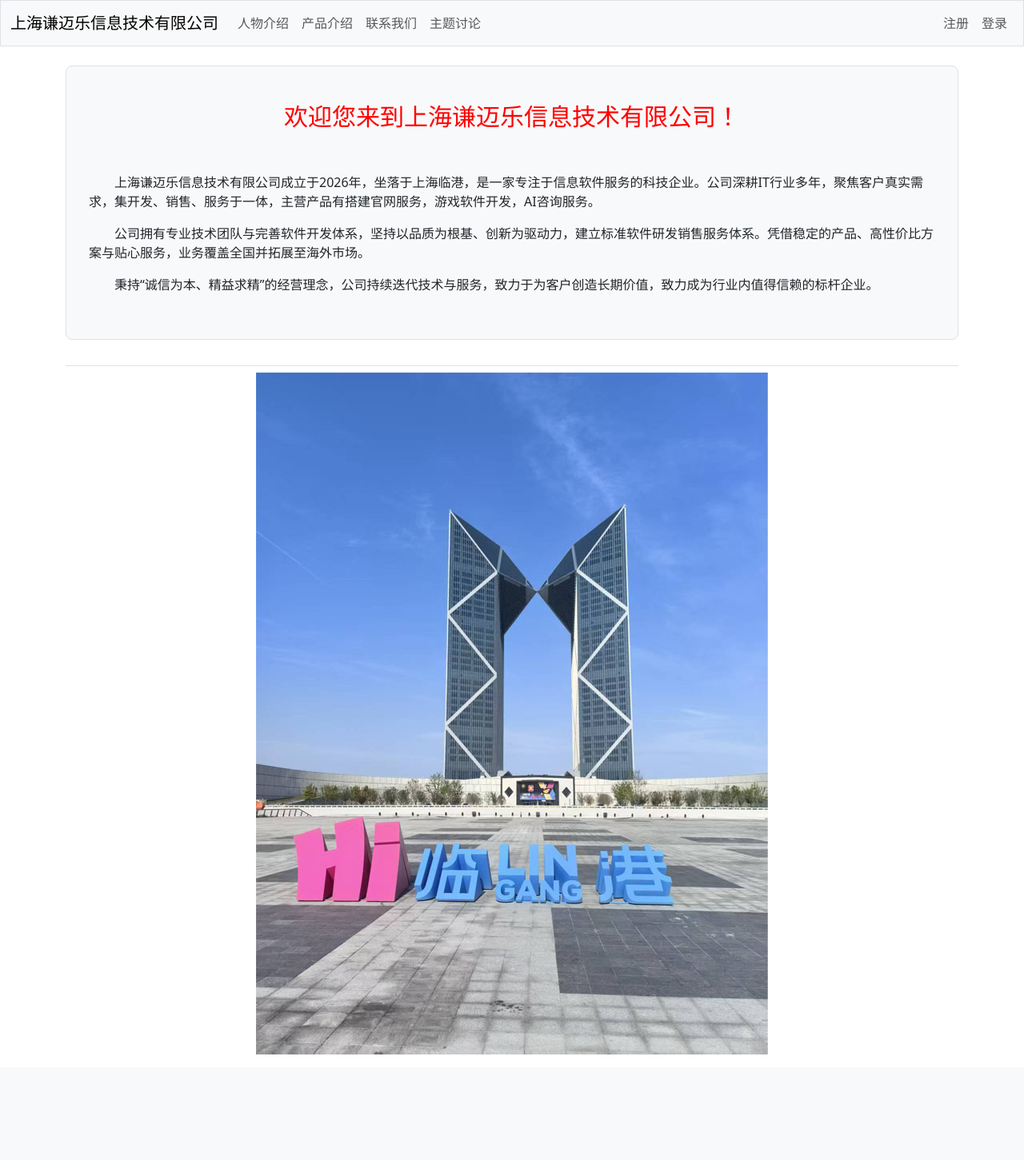
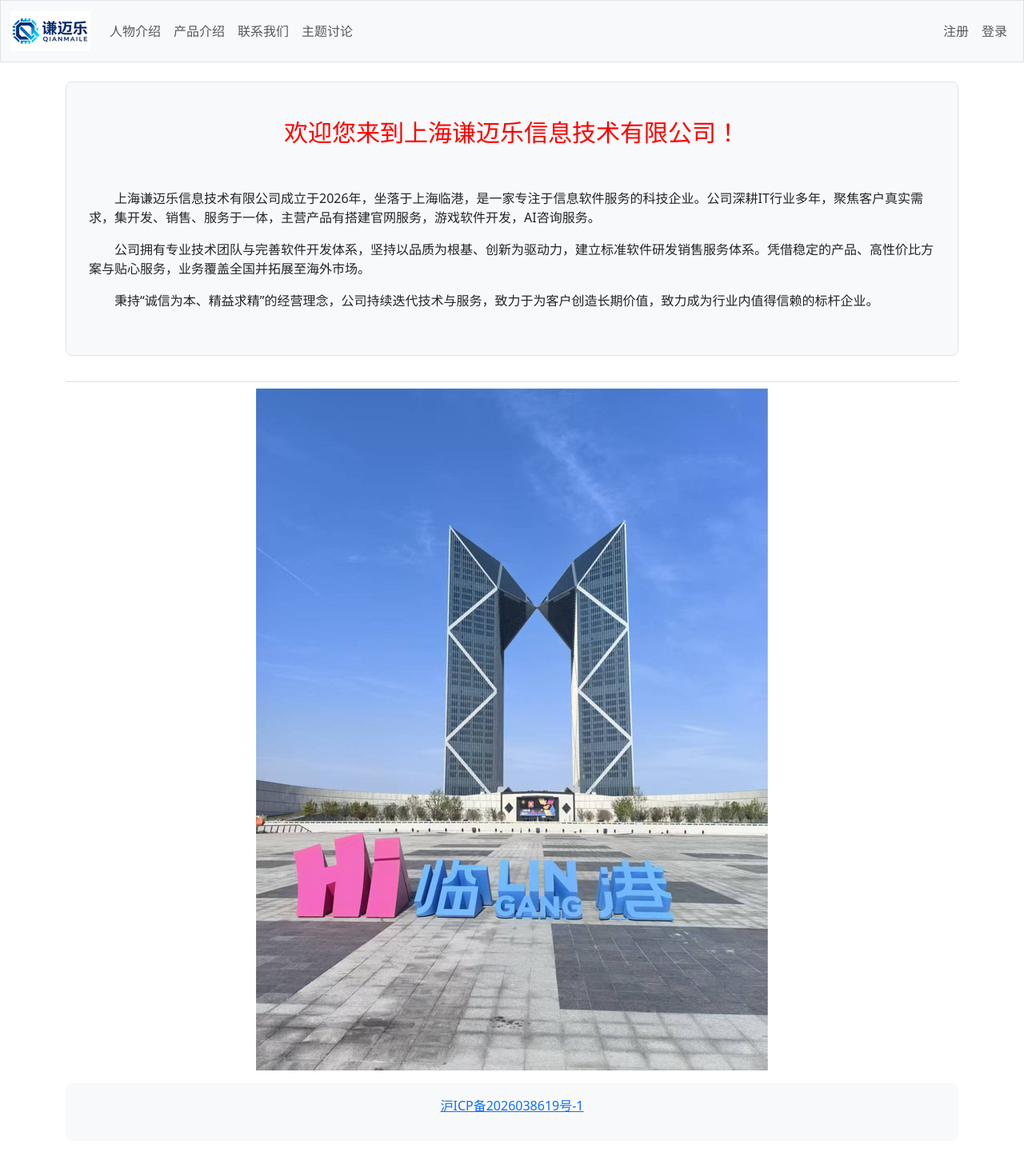
Before and after one commit to danielzqh/qianmaile, a Django app: page / in a window 1280 px wide. Shown: the whole page at 80% size. Before the commit the page ends 1319 px from the top, so only its background shows below. Run offline with Django 5.2, Linux system fonts and the light colour scheme; parts of the project's set-up code (start-up, migrations or seed data) failed here and were passed over; some libraries are stand-ins or nearby versions.

Commit message:
add the logo

```diff
--- a/qml_webs/templates/qml_webs/base.html
+++ b/qml_webs/templates/qml_webs/base.html
@@ -1,9 +1,11 @@
 <!doctype html>
 <html lang="en">
+{% load static %}
 <head>
     <meta charset="utf-8">
     <meta name="viewport" content="width=device-width, initial-scale=1">
-    <title>上海谦迈乐信息技术有限公司</title>
+    <title>谦迈乐</title>
+    <link rel="icon" href="{% static 'img/logo_32_32.png' %}" type="image/png" sizes="32x32">
     {% load django_bootstrap5 %}
     {% bootstrap_css %}
     {% bootstrap_javascript %}
@@ -12,7 +14,7 @@
 <body>
     <nav class="navbar navbar-expand-md navbar-light bg-light mb-4 border">
         <div class="container-fluid">
-            <a class="navbar-brand" href="{% url 'qml_webs:index' %}">上海谦迈乐信息技术有限公司</a>
+            <a class="navbar-brand" href="{% url 'qml_webs:index' %}"><img src="{% static 'img/logo_100_50.png' %}"></a>
 
             <button class="navbar-toggler" type="button" data-bs-toggle="collapse"
                     data-bs-target="#navbarCollapse" aria-controls="navbarCollapse"
@@ -59,6 +61,9 @@
         <div>
             {% block content %}{% endblock content %}
         </div>
+        <div>
+            {% block page_bottom %}{% endblock page_bottom %}
+        </div>
     </main>
 
 </body>
--- a/qml_webs/templates/qml_webs/index.html
+++ b/qml_webs/templates/qml_webs/index.html
@@ -15,3 +15,11 @@
 {% block content %}
 <p style="text-align:center"><img src="{% static 'img/lingang.jpg' %}"></p>
 {% endblock content %}
+
+{% block page_bottom %}
+    <div class="p-2 mb-4 bg-light rounded-3">
+        <div class="container-fluid py-2">
+            <p style="text-align:center"><a href="https://beian.miit.gov.cn/" target="_blank">沪ICP备2026038619号-1</a></p>
+        </div>
+    </div>
+{% endblock page_bottom %}
--- a/qml_webs/views.py
+++ b/qml_webs/views.py
@@ -181,17 +181,28 @@ def wechat_pay_notify(request):
 
     try:
         body = request.body
+        print(f"wechat raw body: {body.decode('utf-8')}")
+
+        #import xml.etree.ElementTree as ET
+        #root = ET.fromstring(body)
+        #resource_node = root.find("./resource")
+        #nonce = resource_node.find("nonce").text
+        #ciphertext = resource_node.find("ciphertext").text
+        #associated_data = resource_node.find("associated_data").text
+
         data = json.loads(body)
         resource = data["resource"]
         nonce = resource["nonce"]
         ciphertext = resource["ciphertext"]
         associated_data = resource["associated_data"]
         pay_info = wx_aes_gcm_decrypt(ciphertext, nonce, associated_data)
+        print(f"decrypt pay_info: {pay_info}")
 
         order_no = pay_info["out_trade_no"]
         transaction_id = pay_info["transaction_id"]
         trade_state = pay_info["trade_state"]
         print("wechat_pay_notify:" + order_no + " " + transaction_id + " " + trade_state)
+
         order = Order.objects.filter(order_no=order_no).first()
         if order and trade_state == "SUCCESS":
             order.status = Order.STATUS_PAID
@@ -202,4 +213,7 @@ def wechat_pay_notify(request):
         return JsonResponse({"code":"SUCCESS","message":"OK"})
 
     except Exception as e:
+        import traceback
+        stack = traceback.format_exc()
+        print(f"=====WECHAT_NOTIFY_ERROR=====\n{stack}")
         return JsonResponse({"code":"FAIL","message": "error"}, status=500)
```
Also changed, not shown: qml_webs/utils/wechat_pay.py (+11 -5 lines), db.sqlite3, static/img/logo_100_50.png (added), static/img/logo_32_32.png (added).
